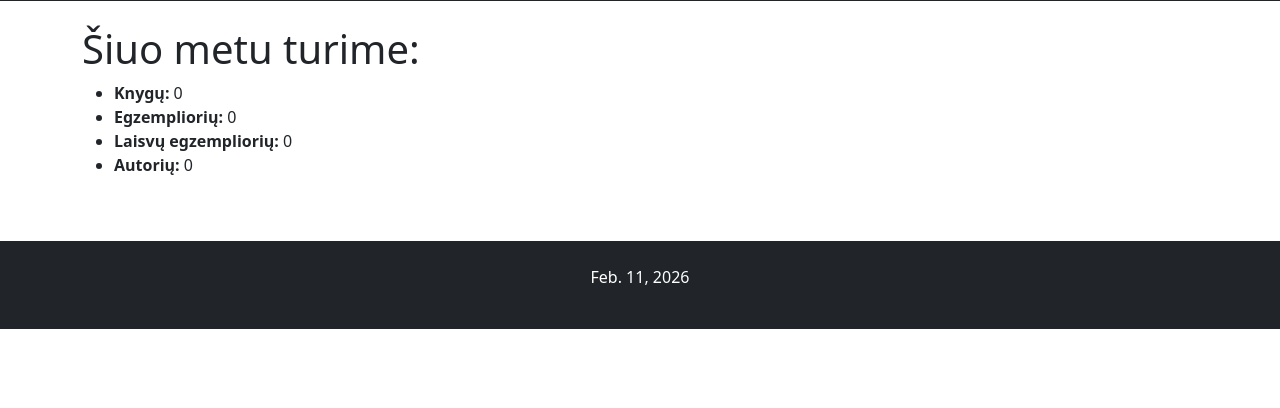
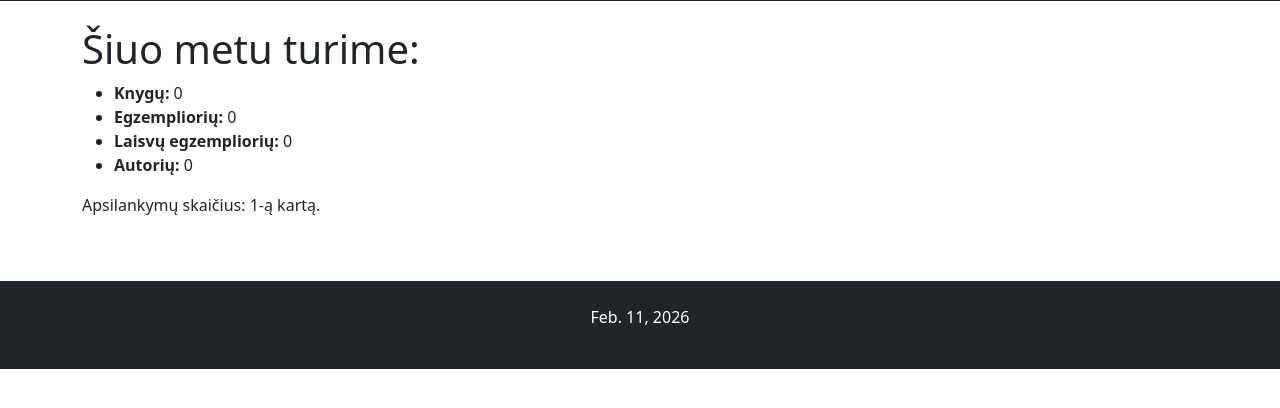
Before and after one commit to Laimonas-Mituzas/Library, a Django app: page / in a window 1280 px wide. Shown: the part 247-655 px from the top of the page. Run offline with Django 5.2, Linux system fonts and the light colour scheme; data that the repository does not hold is empty.

Commit message:
7 d. +Apsilankymu skaitilis su sesijomis

```diff
--- a/library/templates/index.html
+++ b/library/templates/index.html
@@ -17,4 +17,7 @@
     <li><strong>Laisvų egzempliorių:</strong> {{ num_instances_available }}</li>
     <li><a class="nav-link" href="{% url 'authors' %}"><strong>Autorių:</strong> {{ num_authors }}</a></li>
   </ul>
+
+<p>Apsilankymų skaičius: {{ num_visits }}-ą kartą.</p>
+
 {% endblock %}
--- a/library/views.py
+++ b/library/views.py
@@ -16,11 +16,16 @@ def index(request):
     # Kiek yra autorių
     # num_authors = Author.objects.count()
 
+    # SESIJOMS Papildome kintamuoju num_visits, įkeliame jį į kontekstą.
+    num_visits = request.session.get('num_visits', 1)
+    request.session['num_visits'] = num_visits + 1
+
     context = {
         'num_books': Book.objects.count(),
         'num_instances': BookInstance.objects.count(),
         'num_instances_available': BookInstance.objects.filter(status='a').count(),
         'num_authors': Author.objects.count(),
+        'num_visits': num_visits,
 
     }
 
```
